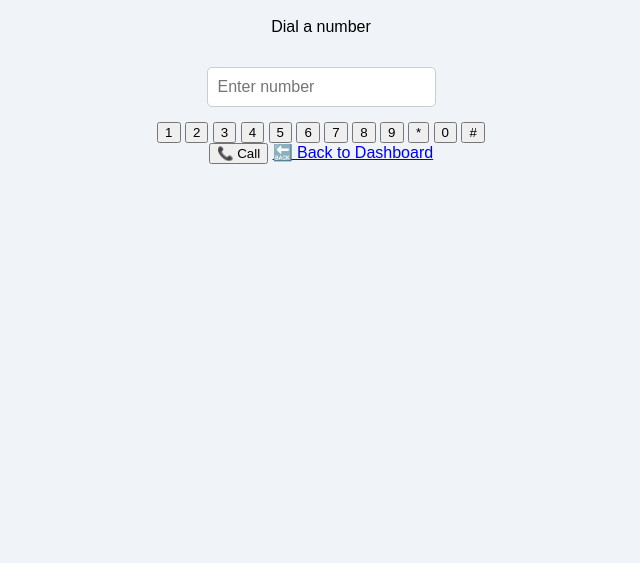
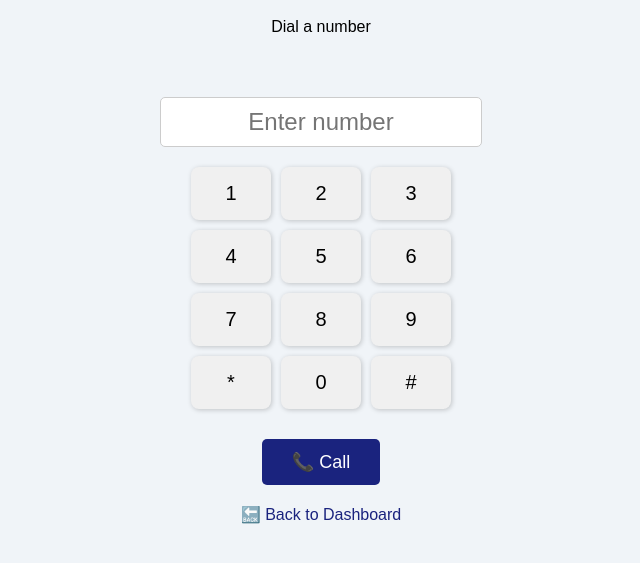
Before and after one commit to Ankush22004/Call-Me, a plain HTML site: page call.html in a window 1280 px wide. Shown: the part 71-634 px from the top of the page, without its empty margins (319-959 px from the left). Drawn offline with Linux system fonts and the light colour scheme.

Commit message:
Update style.css

```diff
--- a/css/style.css
+++ b/css/style.css
@@ -56,3 +56,57 @@ ul li {
   padding: 10px 20px;
   font-size: 16px;
 }
+.call-page {
+  text-align: center;
+  padding: 30px;
+}
+
+#phoneNumber {
+  font-size: 24px;
+  padding: 10px;
+  width: 80%;
+  max-width: 300px;
+  margin-bottom: 20px;
+  text-align: center;
+}
+
+.dial-pad {
+  display: grid;
+  grid-template-columns: repeat(3, 80px);
+  gap: 10px;
+  justify-content: center;
+  margin-bottom: 20px;
+}
+
+.dial-pad button {
+  font-size: 20px;
+  padding: 15px;
+  border: none;
+  border-radius: 8px;
+  background-color: #f0f0f0;
+  box-shadow: 1px 1px 5px rgba(0,0,0,0.2);
+  cursor: pointer;
+}
+
+.dial-pad button:hover {
+  background-color: #dfe6fd;
+}
+
+.call-btn {
+  background-color: #1a237e;
+  color: white;
+  padding: 12px 30px;
+  border: none;
+  border-radius: 5px;
+  font-size: 18px;
+  cursor: pointer;
+  margin-top: 10px;
+}
+
+.back-link {
+  display: block;
+  margin-top: 20px;
+  color: #1a237e;
+  text-decoration: none;
+  font-size: 16px;
+}
```
